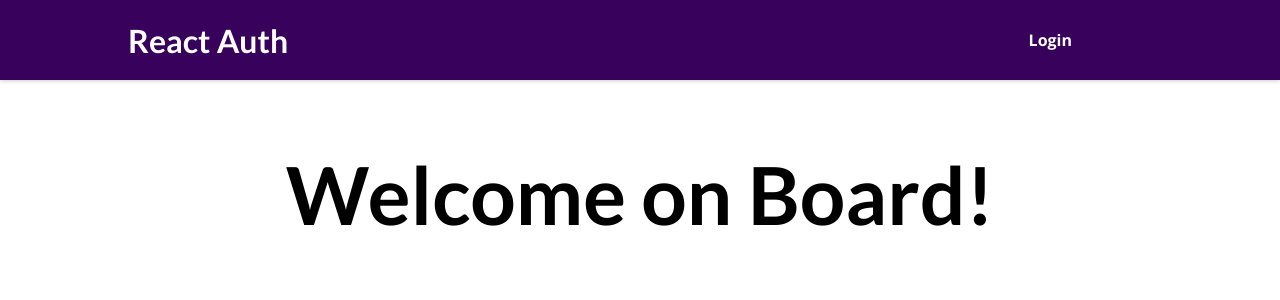
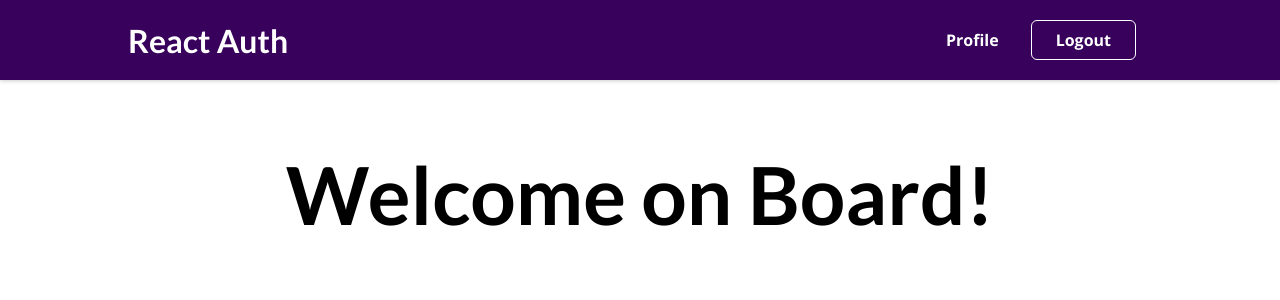
Before and after one commit to AdityaPratap24/react-login-page, a React (Create React App) app: page / in a window 1280 px wide. Shown: the top 300 px of the page. Built offline with nearby package versions, Linux system fonts and the light colour scheme; sample sign-in values are in the browser's storage.

Commit message:
sixth commit

```diff
--- a/src/App.js
+++ b/src/App.js
@@ -1,22 +1,29 @@
-import { Switch, Route } from 'react-router-dom';
+import { useContext } from 'react';
+import { Switch, Route, Redirect } from 'react-router-dom';
 
 import Layout from './components/Layout/Layout';
 import UserProfile from './components/Profile/UserProfile';
 import AuthPage from './pages/AuthPage';
 import HomePage from './pages/HomePage';
+import { appContext } from './Store/Context';
 
 function App() {
+  let ctx=useContext(appContext);
   return (
     <Layout>
       <Switch>
         <Route path='/' exact>
           <HomePage />
         </Route>
-        <Route path='/auth'>
+        {!ctx.isLoggedin && <Route path='/auth'>
           <AuthPage />
+        </Route>}
+         <Route path='/profile'>
+          {ctx.isLoggedin && <UserProfile />}
+          {!ctx.isLoggedin && <Redirect to="/auth" />}
         </Route>
-        <Route path='/profile'>
-          <UserProfile />
+        <Route path="*" exact>
+        <Redirect to="/" />
         </Route>
       </Switch>
     </Layout>
--- a/src/Store/Context.js
+++ b/src/Store/Context.js
@@ -3,7 +3,8 @@ import React, { createContext, useState } from 'react'
 let appContext=createContext();
 
 const Context = (props) => {
-    const [isLoggedin, setIsLoggedIn] = useState(false);
+  let storedToken=localStorage.getItem("idToken");
+    const [isLoggedin, setIsLoggedIn] = useState(storedToken);
     const [token, setToken] = useState(null);
 
   return (
--- a/src/components/Auth/AuthForm.js
+++ b/src/components/Auth/AuthForm.js
@@ -51,6 +51,7 @@ const AuthForm = () => {
          responce.then((data)=>{
           console.log("idTOken:",data.idToken);
           ctx.setToken(data.idToken);
+          localStorage.setItem("idToken",data.idToken);
           ctx.setIsLoggedIn(true);
           history.push('/profile')
         })
--- a/src/components/Layout/MainNavigation.js
+++ b/src/components/Layout/MainNavigation.js
@@ -10,6 +10,7 @@ const MainNavigation = () => {
 
   const handleLogout=(e)=>{
     e.preventDefault();
+    localStorage.removeItem("idToken")
     ctx.setToken(null);
    console.log(ctx);
     ctx.setIsLoggedIn(false);
```
